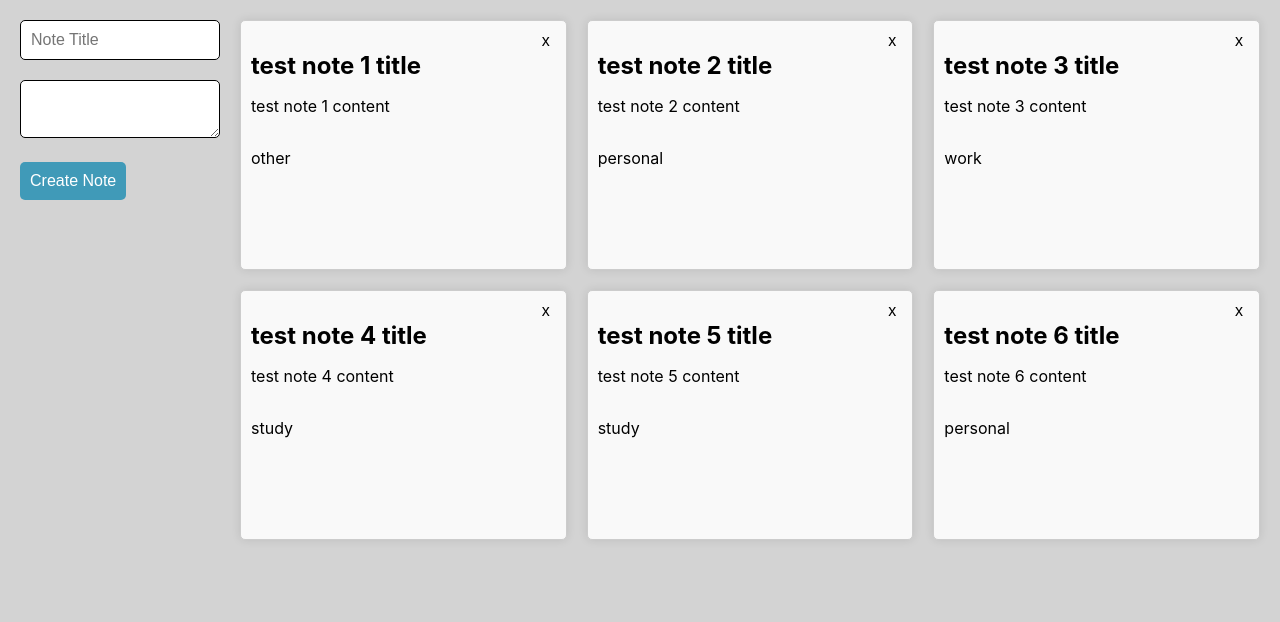
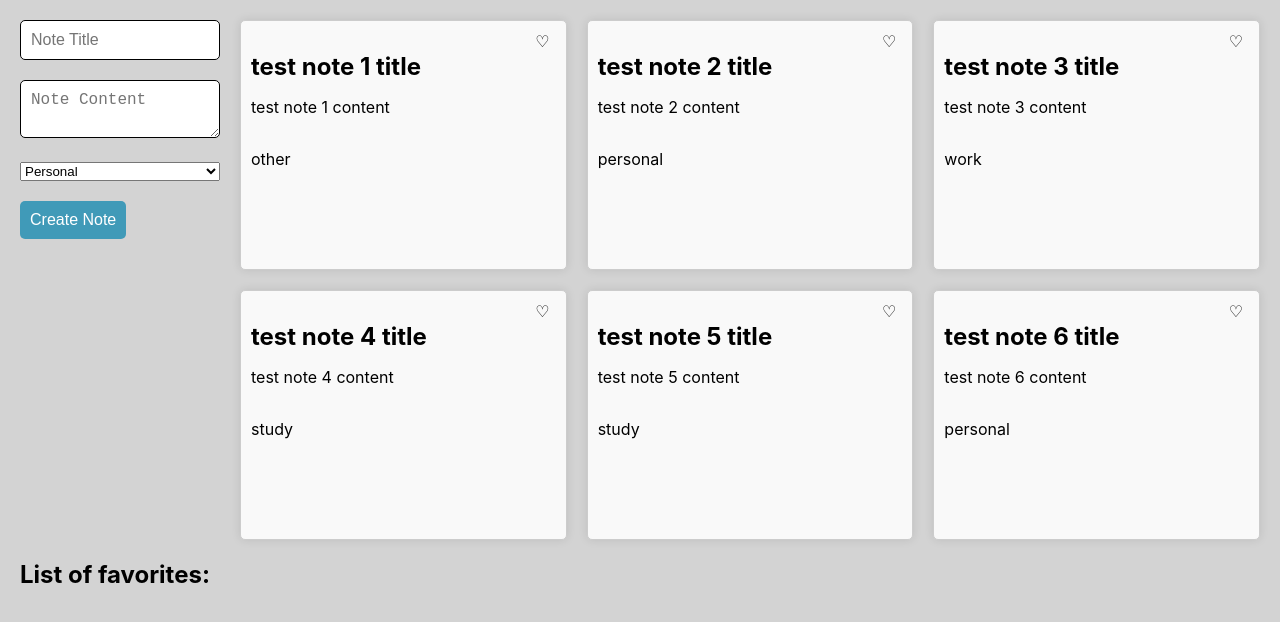
Before and after one commit to Meron19/CSE-110-Labs, a React (Create React App) app in the folder lab2/triton-notes/: page / in a window 1280 px wide. Shown: the top 622 px of the page. Built offline with nearby package versions, Linux system fonts and the light colour scheme.

Commit message:
Exercise 4.2 done

```diff
--- a/lab2/triton-notes/src/App.tsx
+++ b/lab2/triton-notes/src/App.tsx
@@ -1,8 +1,24 @@
 import "./App.css";
 import { Label, Note } from "./types"; // Import the Label type from the appropriate module
 import { dummyNotesList } from "./constants"; // Import the dummyNotesList from the appropriate module
+import { useState, useEffect } from "react"; // Import the useState and useEffect hooks
 
 function App() {
+  const [notes, setNotes] = useState<Note[]>(dummyNotesList); // Initialize the notes state with the dummyNotesList
+  const [favorites, setFavorites] = useState<string[]>([]); // Initialize the favorites state with an empty array
+
+  useEffect(() => {
+    console.log("favorites: ", favorites);
+  }, [favorites]);
+
+  const handleLike = (noteId: number) => {
+    const newFavorites = favorites.includes(noteId.toString())
+      ? favorites.filter((id) => id !== noteId.toString())
+      : [...favorites, noteId.toString()];
+
+    setFavorites(newFavorites);
+  };
+
   return (
     <div className="app-container">
       <form className="note-form">
@@ -11,18 +27,29 @@ function App() {
         </div>
 
         <div>
-          <textarea></textarea>
+          <textarea placeholder="Note Content"></textarea>
         </div>
+
+        <select id="label" name="label">
+          <option value="personal">Personal</option>
+          <option value="work">Work</option>
+          <option value="study">Study</option>
+          <option value="other">Other</option>
+        </select>
 
         <div>
           <button type="submit">Create Note</button>
         </div>
       </form>
       <div className="notes-grid">
-        {dummyNotesList.map((note) => (
+        {notes.map((note) => (
           <div key={note.id} className="note-item">
             <div className="notes-header">
-              <button>x</button>
+              <button
+                onClick={() => handleLike(note.id)}
+              >
+                {favorites.includes(note.id.toString()) ? <span>&#9829;</span> : <span>&#9825;</span>}
+              </button>
             </div>
             <h2> {note.title} </h2>
             <p> {note.content} </p>
@@ -30,6 +57,14 @@ function App() {
           </div>
         ))}
       </div>
+      <div className="favorites">
+        <h2>List of favorites:</h2>
+        <ul>
+          {favorites.map((noteId) => (
+            <li key={noteId}>{notes.find((note) => note.id === +noteId)?.title}</li>
+          ))}
+        </ul>
+      </div>
     </div>
   );
 }
```
